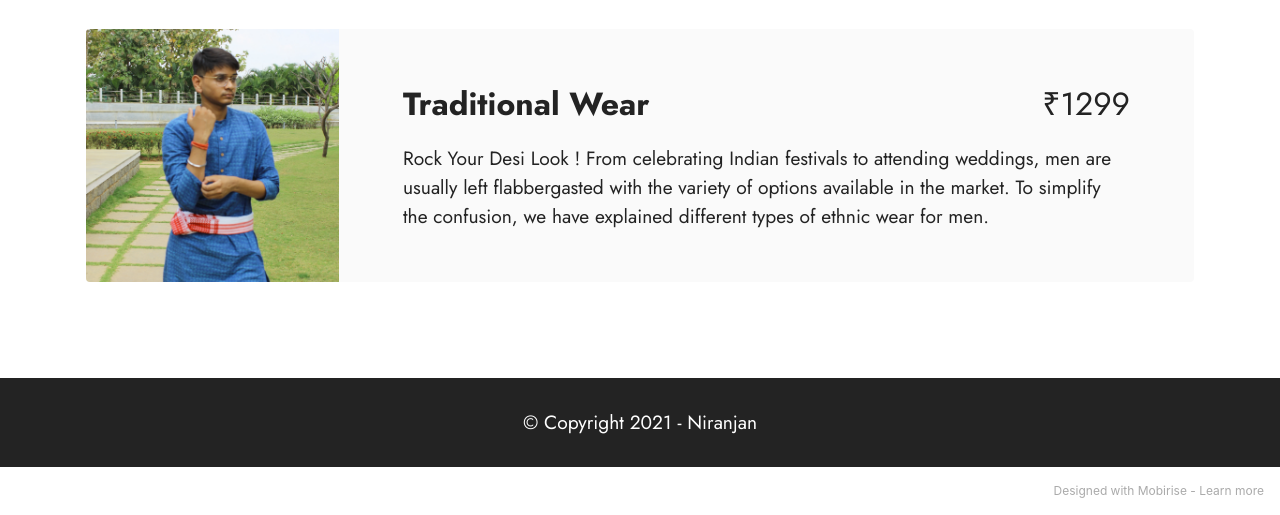
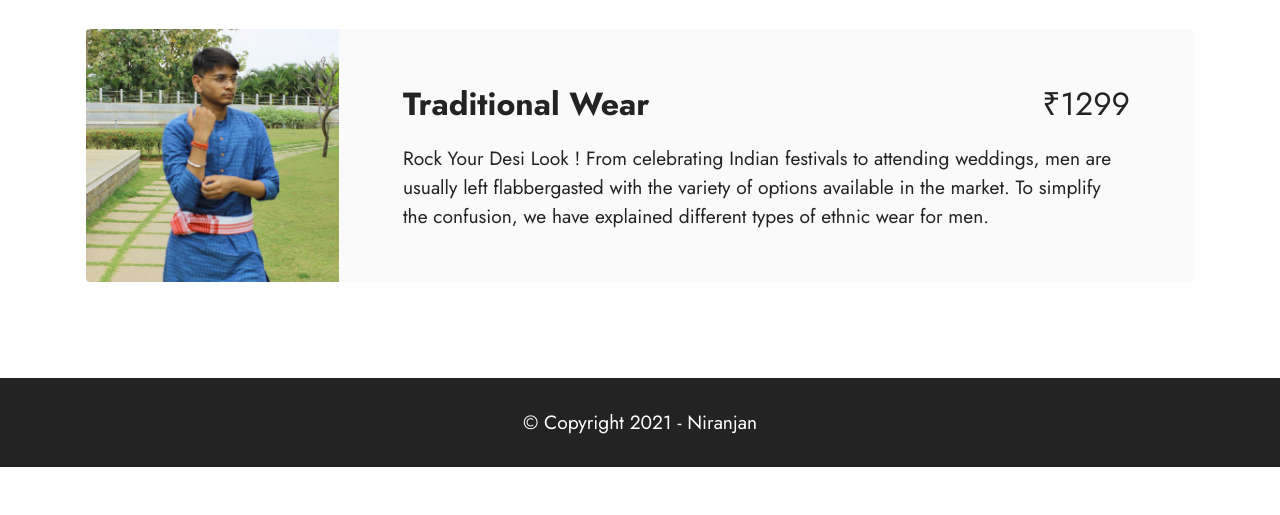
Before and after one commit to zanryugin/nkstore, a plain HTML site: page index.html in a window 1280 px wide. Shown: the part 2660-3175 px from the top of the page. After the commit the page ends 3127 px from the top, so only its background shows below. Drawn offline with Linux system fonts and the light colour scheme.

Commit message:
Update index.html

```diff
--- a/index.html
+++ b/index.html
@@ -308,7 +308,6 @@
             </div>
         </div>
     </div>
-</section><section style="background-color: #fff; font-family: -apple-system, BlinkMacSystemFont, 'Segoe UI', 'Roboto', 'Helvetica Neue', Arial, sans-serif; color:#aaa; font-size:12px; padding: 0; align-items: center; display: flex;"><a href="https://mobirise.site/y" style="flex: 1 1; height: 3rem; padding-left: 1rem;"></a><p style="flex: 0 0 auto; margin:0; padding-right:1rem;">Designed with Mobirise - <a href="https://mobirise.site/l" style="color:#aaa;">Learn more</a></p></section><script src="assets/bootstrap/js/bootstrap.bundle.min.js"></script>  <script src="assets/smoothscroll/smooth-scroll.js"></script>  <script src="assets/ytplayer/index.js"></script>  <script src="assets/dropdown/js/navbar-dropdown.js"></script>  <script src="assets/theme/js/script.js"></script>
 
 
 </body>
```
